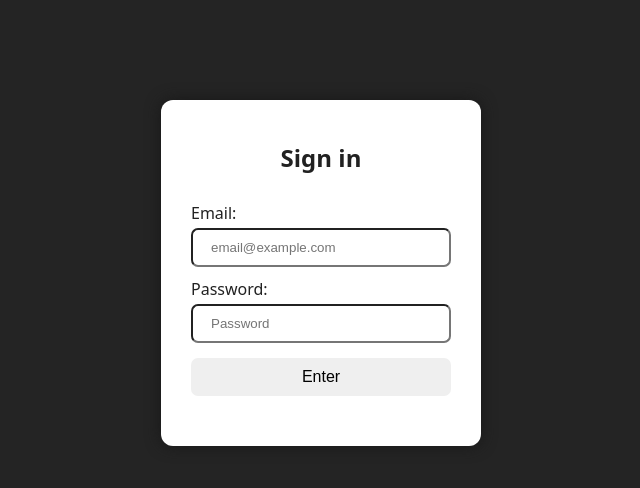
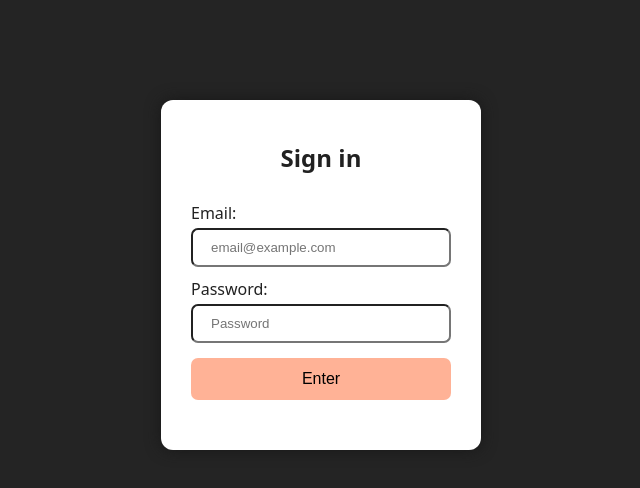
Before and after one commit to wkingsurin/react-form, a React (Vite) app: page / in a window 1280 px wide. Shown: the top 488 px of the page, without its empty margins (319-959 px from the left). Built offline with nearby package versions, Linux system fonts and the light colour scheme.

Commit message:
style: Change send button style - Added style for disabled status - Changed styles: default and hovered

```diff
--- a/src/App.css
+++ b/src/App.css
@@ -65,9 +65,18 @@
 	outline: none;
 	border-radius: 7px;
 
+	border: 2px solid transparent;
+	background: rgba(255, 127, 80, 0.6);
+
 	cursor: pointer;
 	transition: 0.1s ease-in-out;
 }
 .btn:hover {
 	background: coral;
+	border: 2px solid rgba(255, 127, 80, 0.5);
 }
+.btn:disabled {
+	opacity: 0.7;
+	border-color: rgb(240, 240, 240);
+	background: rgb(240, 240, 240);
+}
```
